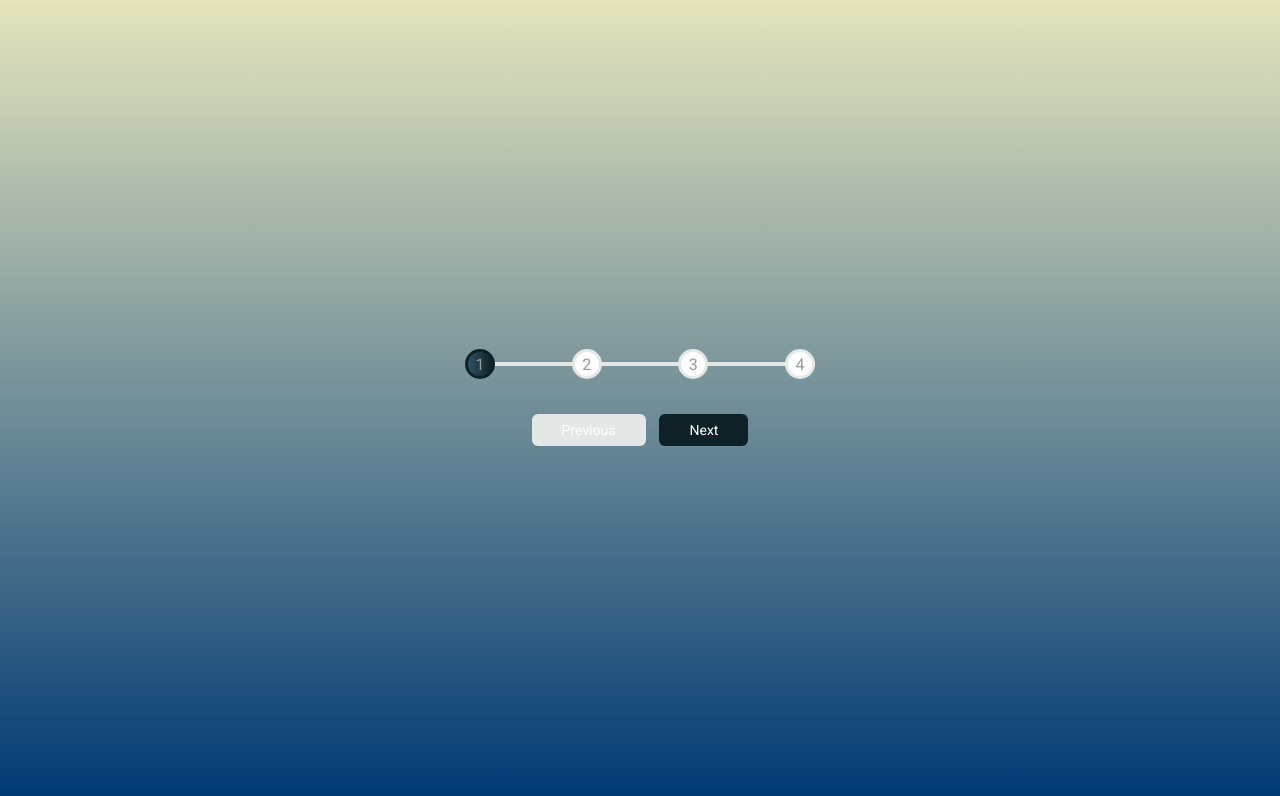
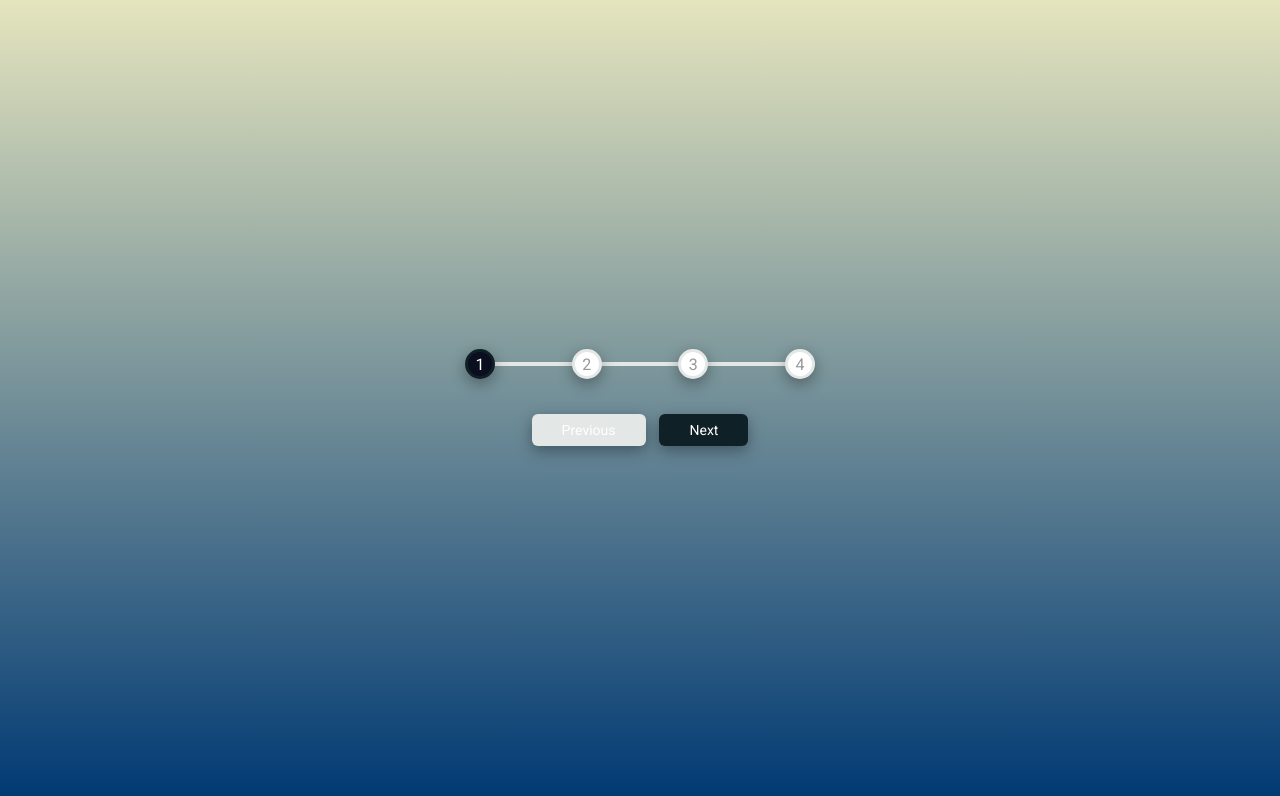
Before and after one commit to za-h-ra/progress-bar, a plain HTML site: page index.html in a window 1280 px wide. Drawn offline with Linux system fonts and the light colour scheme.

Commit message:
add more styling

```diff
--- a/style.css
+++ b/style.css
@@ -68,11 +68,13 @@ body {
   justify-content: center;
   border: 3px solid var(--border-empty);
   transition: 0.4s ease;
+  box-shadow: rgba(0, 0, 0, 0.35) 0px 5px 15px;
 }
 
 .circle.active {
   border-color: var(--border-fill);
-  background-image: linear-gradient(to left, #0f2027, #203a43, #2c5364);
+  background-color: #0a0e1f;
+  color: #fff;
 }
 
 .btn {
@@ -85,6 +87,11 @@ body {
   padding: 8px 30px;
   margin: 5px;
   font-size: 14px;
+  box-shadow: rgba(0, 0, 0, 0.35) 0px 5px 15px;
+}
+
+.btn:hover {
+  background: #203a43;
 }
 
 .btn:active {
```
